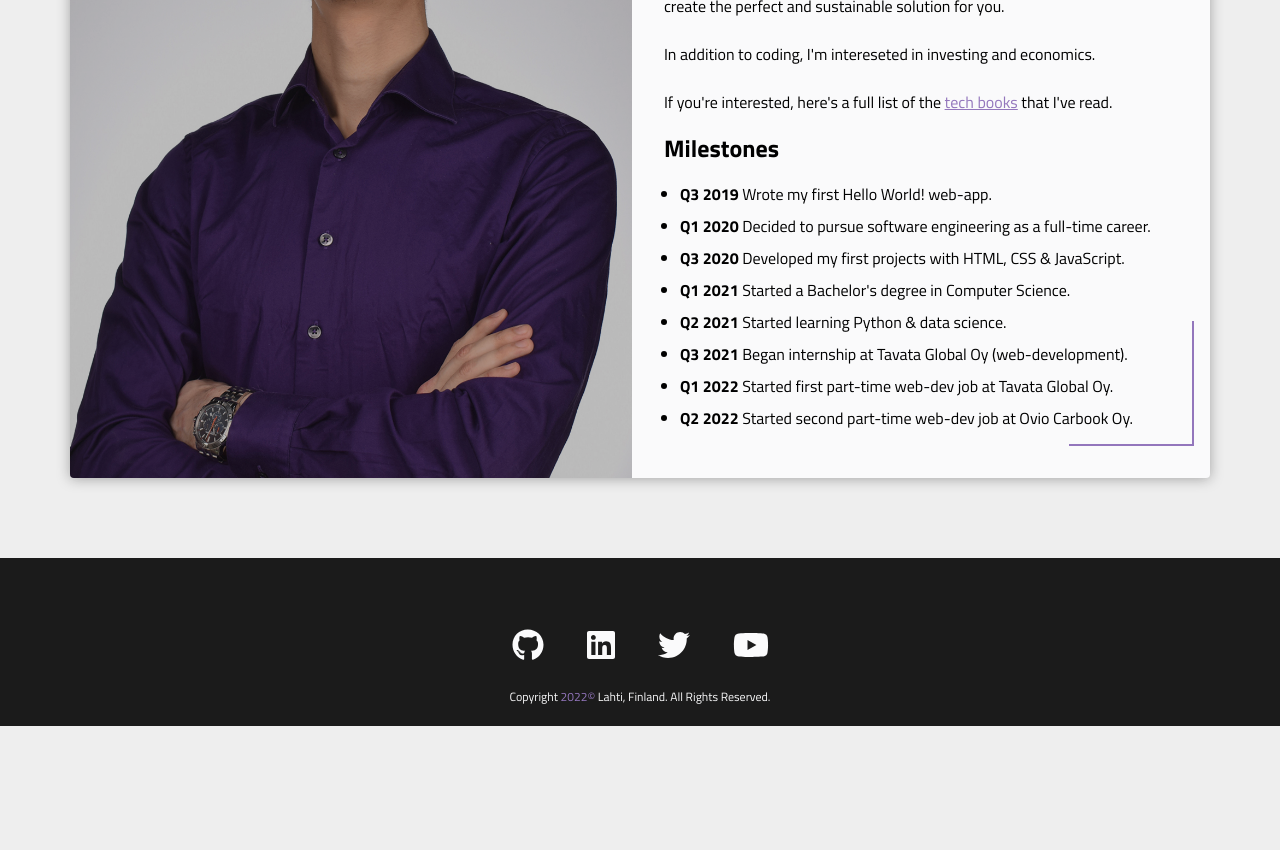
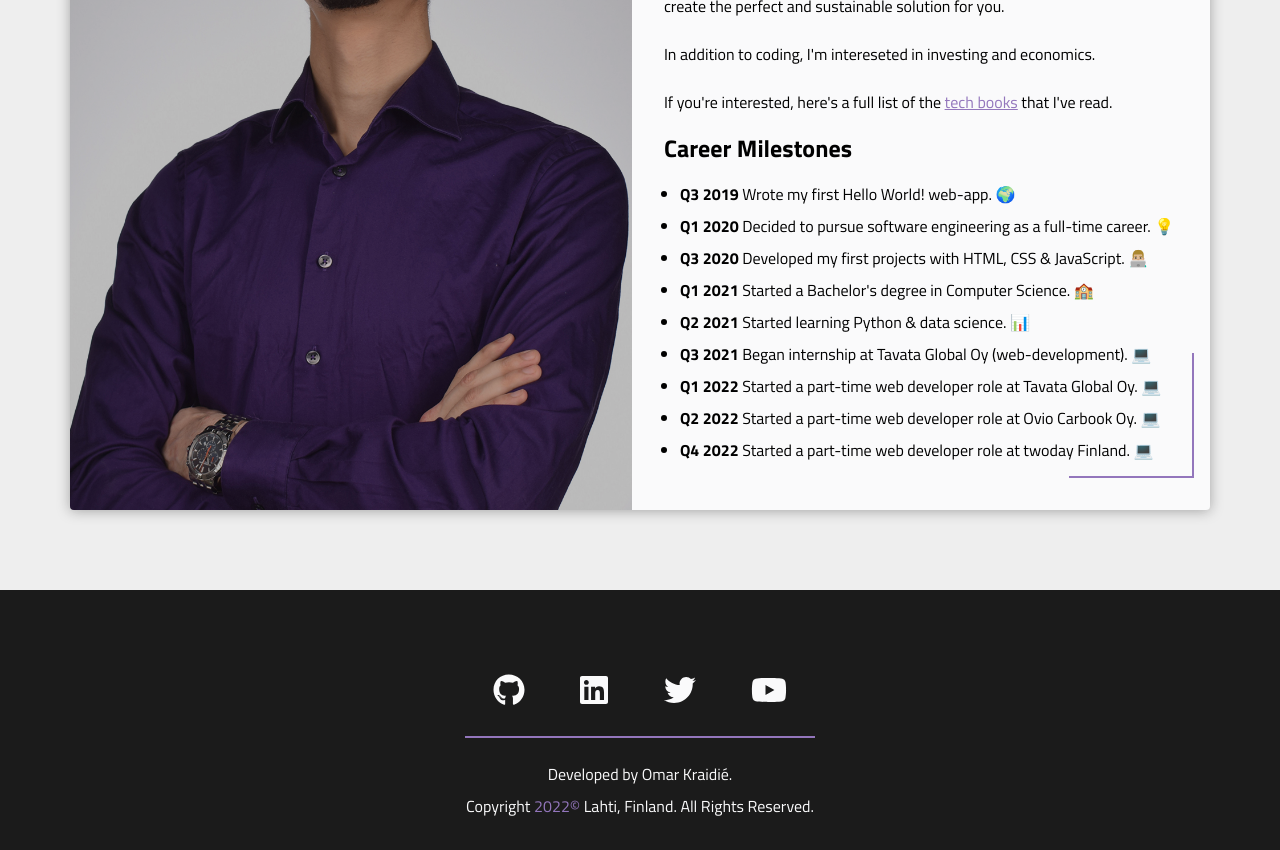
Before and after one commit to TMjewel1010/portfolio-app, a React (Create React App) app: page /about in a window 1280 px wide. Shown: the part 480-1330 px from the top of the page. Before the commit the page ends 1206 px from the top, so only its background shows below. Built offline with nearby package versions, Linux system fonts and the light colour scheme.

Commit message:
updated about me

```diff
--- a/src/App.js
+++ b/src/App.js
@@ -13,13 +13,15 @@ function App() {
 		<Router>
 			<ScrollToTop />
 			<Nav />
-			<ToTop />
+
 			<Routes>
 				<Route exact path="/" element={<Home />} />
 				<Route exact path="projects" element={<Projects />} />
 				<Route exact path="about" element={<About />} />
 				<Route path="*" element={<Navigate replace to="/" />} />
 			</Routes>
+
+			<ToTop />
 			<Footer />
 		</Router>
 	);
--- a/src/components/Footer.js
+++ b/src/components/Footer.js
@@ -30,7 +30,8 @@ const Footer = () => {
 				</a>
 			</div>
 
-			<div className="footer-text">
+			<div>
+				<p>Developed by Omar Kraidié.</p>
 				<p>
 					Copyright{' '}
 					<span id="copyright" className="copyright">
--- a/src/components/ProjectItem.js
+++ b/src/components/ProjectItem.js
@@ -6,14 +6,15 @@ import projectImg from '../images/project_bg.jpg';
 
 const ProjectItem = ({ project, index }) => {
 	const mouseoverImage = (e) => {
-		if (e.target.classList.contains('hover')) {
+		if (e.target.classList.contains('hover') /* || e.target.classList.contains('index') */) {
 			let image = e.target;
 			image.classList.toggle('active', true);
 		}
 	};
 
 	const mouseoutImage = (e) => {
-		if (e.target.classList.contains('hover')) {
+		// console.log(e.target)
+		if (e.target.classList.contains('hover') /* && !e.target.classList.contains('index') */) {
 			let image = e.target;
 			image.classList.toggle('active', false);
 		}
@@ -45,7 +46,7 @@ const ProjectItem = ({ project, index }) => {
 				rel="noreferrer"
 			>
 				<img src={project?.image || projectImg} alt="project-background" />
-				<div className="hover"></div>
+				<div className="hover" />
 				<div id="index" className={`index ${(index + 1) % 2 === 0 ? 'right' : 'left'}`}>
 					{index + 1}
 				</div>
--- a/src/components/ToTop.js
+++ b/src/components/ToTop.js
@@ -22,13 +22,13 @@ const ToTop = () => {
 	};
 
 	return (
-		<div
+		<button
 			tabIndex={active ? 0 : -1}
 			onClick={scrollToTop}
 			className={`to-top ${active ? 'active' : ''}`}
 		>
 			<FaChevronUp />
-		</div>
+		</button>
 	);
 };
 
--- a/src/data/projects.json
+++ b/src/data/projects.json
@@ -31,9 +31,9 @@
 	},
 	{
 		"title": "React Redux Toolkit Hello World",
-		"tools": ["React.js", "Redux Toolkit", "Styled Components"],
+		"tools": ["React.js", "Redux Toolkit", "TypeScript", "Styled Components"],
 		"url": "https://react-redux-toolkit-hello-world.netlify.app/",
-		"info": "A simple implementation of React Redux Toolkit with asynchronous actions that fetch data from jsonplaceholder.typicode.com"
+		"info": "A simple implementation of React Redux Toolkit with asynchronous actions that fetch data from jsonplaceholder.typicode.com\n\nCreated with React and TypeScript."
 	},
 	{
 		"title": "Déjà Vu",
--- a/src/index.css
+++ b/src/index.css
@@ -69,9 +69,11 @@ body {
 	z-index: 10;
 }
 
-.to-top:hover {
+.to-top:hover,
+.to-top:focus-visible {
 	color: var(--clr-white);
 	background: var(--clr-secondary);
+	outline: solid 2px var(--clr-white);
 }
 
 .to-top.active {
@@ -357,6 +359,7 @@ li {
 	font-size: 1.15rem;
 	color: var(--clr-white);
 	user-select: none;
+	pointer-events: none;
 }
 .left {
 	left: 12px;
@@ -559,23 +562,28 @@ li {
 	flex-direction: column;
 	justify-content: flex-end;
 	align-items: center;
-	height: 10.5rem;
+	padding: 5rem 1rem 1.5rem;
 	width: 100%;
 	background: var(--clr-black);
 	color: var(--clr-white);
+}
+
+.footer p {
+	text-align: center;
+	margin-bottom: 0.5rem;
 }
 
 .footer-links {
 	display: flex;
 	justify-content: space-around;
 	margin-bottom: 1.5rem;
-	width: min(300px, 90vw);
+	padding-bottom: 1.5rem;
+	width: min(350px, 90vw);
+	border-bottom: solid 2px var(--clr-secondary);
 }
 
-.footer-text {
-	font-size: 0.75rem;
-	margin-bottom: 1.25rem;
-	text-align: center;
+.footer-links a {
+	padding: 0.25rem;
 }
 
 .footer-icon {
@@ -584,11 +592,12 @@ li {
 	transition: var(--fast-transition);
 }
 
-.footer-icon:hover {
+.footer-links a:hover .footer-icon,
+.footer-links a:focus-visible .footer-icon {
 	color: var(--clr-secondary);
 }
 
-.footer-text .copyright {
+.copyright {
 	color: var(--clr-secondary);
 }
 /* End Footer */
--- a/src/pages/About.js
+++ b/src/pages/About.js
@@ -55,37 +55,41 @@ const About = () => {
 							</div>
 
 							<div>
-								<p>Milestones</p>
+								<p>Career Milestones</p>
 								<ul>
 									<li>
-										<b>Q3 2019</b> Wrote my first Hello World! web-app.
+										<b>Q3 2019</b> Wrote my first Hello World! web-app. 🌍
 									</li>
 									<li>
 										<b>Q1 2020</b> Decided to pursue software engineering as a
-										full-time career.
+										full-time career. 💡
 									</li>
 									<li>
 										<b>Q3 2020</b> Developed my first projects with HTML, CSS &
-										JavaScript.
+										JavaScript. 👨🏼‍💻
 									</li>
 									<li>
 										<b>Q1 2021</b> Started a Bachelor's degree in Computer
-										Science.
+										Science. 🏫
 									</li>
 									<li>
-										<b>Q2 2021</b> Started learning Python & data science.
+										<b>Q2 2021</b> Started learning Python & data science. 📊
 									</li>
 									<li>
 										<b>Q3 2021</b> Began internship at Tavata Global Oy
-										(web-development).
+										(web-development). 💻
 									</li>
 									<li>
-										<b>Q1 2022</b> Started first part-time web-dev job at Tavata
-										Global Oy.
+										<b>Q1 2022</b> Started a part-time web developer role at
+										Tavata Global Oy. 💻
 									</li>
 									<li>
-										<b>Q2 2022</b> Started second part-time web-dev job at Ovio
-										Carbook Oy.
+										<b>Q2 2022</b> Started a part-time web developer role at
+										Ovio Carbook Oy. 💻
+									</li>
+									<li>
+										<b>Q4 2022</b> Started a part-time web developer role at
+										twoday Finland. 💻
 									</li>
 								</ul>
 
```
